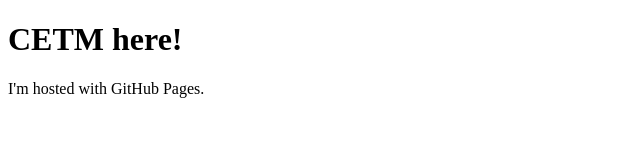
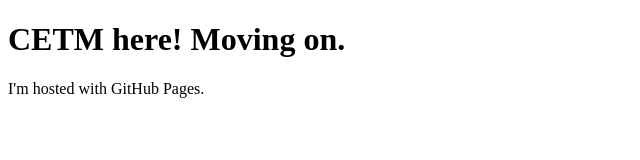
Before and after one commit to carlosetmattus/carlosetmattus, a plain HTML site: page index.html in a window 1280 px wide. Shown: the whole page, without its empty margins (0-640 px from the left). Drawn offline with Linux system fonts and the light colour scheme.

Commit message:
Update index.html

```diff
--- a/index.html
+++ b/index.html
@@ -1,7 +1,7 @@
 <!DOCTYPE html>
 <html>
 <body>
-<h1>CETM here!</h1>
+<h1>CETM here! Moving on.</h1>
 <p>I'm hosted with GitHub Pages.</p>
 </body>
 </html>
```
